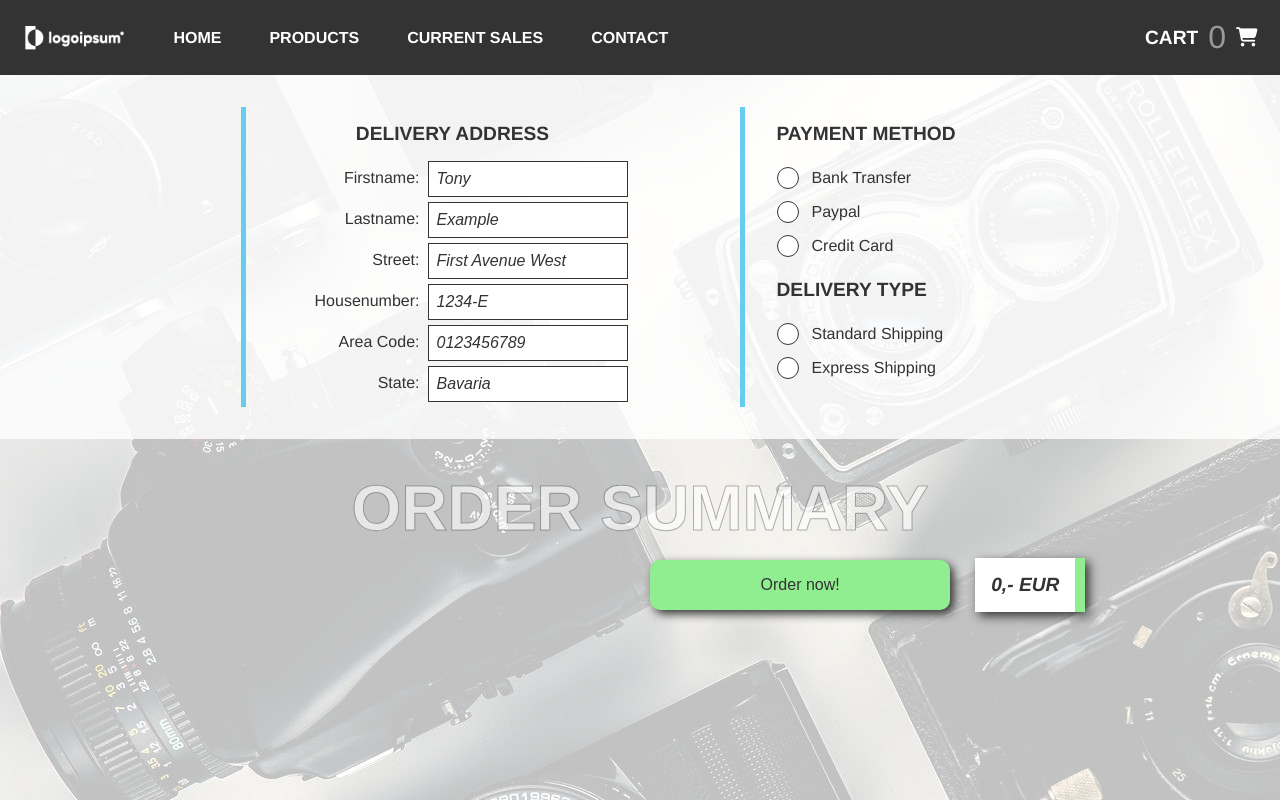
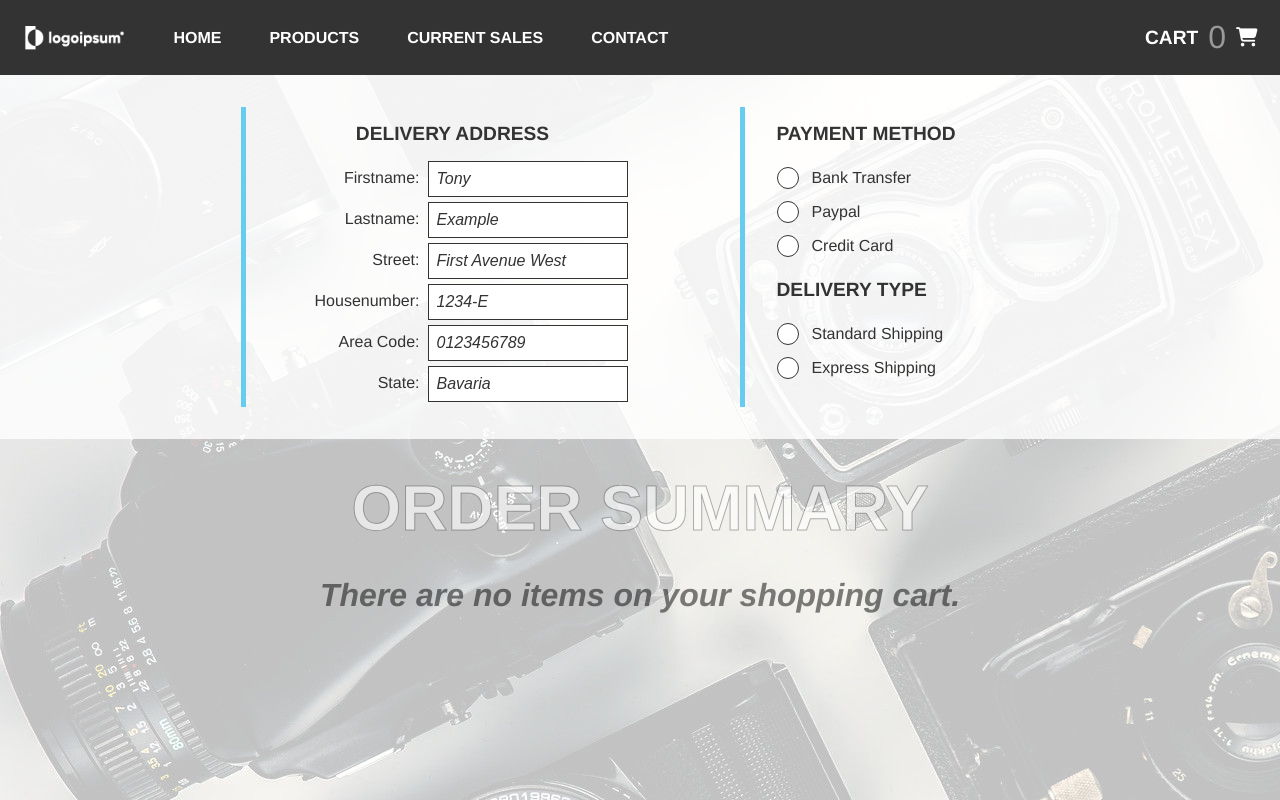
Before and after one commit to TapeMate/vue-php-store-prototype-frontend, a Vue app: page /card in a window 1280 px wide. Built offline with nearby package versions, Linux system fonts and the light colour scheme; the HTML template or start-up script is replaced by a standard one.

Commit message:
styling and logic changes.

```diff
--- a/public/css/main.css
+++ b/public/css/main.css
@@ -65,6 +65,7 @@
 .navbar-wrapper .navbar-main .navbar-secondary-container .username-intro .username {
   color: lightgreen;
   font-weight: bold;
+  text-transform: uppercase;
 }
 .navbar-wrapper .navbar-main .navbar-secondary-container a {
   color: #fff;
@@ -607,8 +608,20 @@ h2 {
   background: lightgreen;
   font-size: 1rem;
   border: none;
-  border-radius: 10px;
   box-shadow: 4px 4px 10px #333;
+  transition: 0.2s;
+}
+.shopping-card-container .lower-container .selected-products-container .price-container .btn-order:hover {
+  background: #bcf5bc;
+  border: 1px solid #333;
+  border-radius: 20px;
+}
+.shopping-card-container .lower-container .selected-products-container .empty-cart {
+  color: rgba(0, 0, 0, 0.5);
+  font-style: italic;
+  font-weight: bold;
+  font-size: 2rem;
+  padding: 2rem;
 }
 
 * {
--- a/src/assets/scss/partials/_navbar-main.scss
+++ b/src/assets/scss/partials/_navbar-main.scss
@@ -72,6 +72,7 @@
         .username {
           color: $clr-success;
           font-weight: bold;
+          text-transform: uppercase;
         }
       }
       a {
--- a/src/assets/scss/partials/_shopping-card.scss
+++ b/src/assets/scss/partials/_shopping-card.scss
@@ -124,7 +124,6 @@
   }
 
   .lower-container {
-    // margin-bottom: 50px;
     padding: 2rem;
     > img {
       z-index: -99;
@@ -149,7 +148,6 @@
       .product-container {
         background: $clr-secondary;
         display: flex;
-        // padding: 0.5rem;
         margin-bottom: 20px;
         border-top-left-radius: 75px;
         border-bottom-left-radius: 75px;
@@ -227,13 +225,6 @@
         height: 80px;
         padding: 0.6rem;
         color: $clr-primary;
-        // background: rgba($color: #fff, $alpha: 0.7);
-        // background: $clr-secondary;
-        // border-bottom: 5px solid $clr-success;
-        // border-right: 10px solid $clr-success;
-        // border-top-left-radius: 40px;
-        // border-bottom-left-radius: 40px;
-        // box-shadow: 4px 4px 10px $clr-primary;
         text-align: right;
 
         .total {
@@ -247,18 +238,29 @@
           border-right: 10px solid $clr-success;
         }
         .btn-order {
-          // height: 50px;
           width: 300px;
           padding: 1rem;
           margin-right: 25px;
-          // font-weight: bold;
           color: $clr-primary;
           background: $clr-success;
           font-size: 1rem;
           border: none;
-          border-radius: 10px;
           box-shadow: 4px 4px 10px $clr-primary;
+          transition: 0.2s;
+          &:hover {
+            background: lighten($clr-success, 10%);
+            border: 1px solid $clr-primary;
+            border-radius: 20px;
+          }
         }
+      }
+
+      .empty-cart {
+        color: rgba($color: #000000, $alpha: 0.5);
+        font-style: italic;
+        font-weight: bold;
+        font-size: 2rem;
+        padding: 2rem;
       }
     }
   }
--- a/src/components/ShoppingCard.vue
+++ b/src/components/ShoppingCard.vue
@@ -125,10 +125,13 @@
             >
           </div>
         </div>
-        <div class="price-container">
+        <div v-if="getShoppingCart.length > 0" class="price-container">
           <button class="btn-order">Order now!</button>
           <span class="total">{{ calcTotalPrice() }},- EUR</span>
         </div>
+        <p v-if="getShoppingCart == 0" class="empty-cart">
+          There are no items on your shopping cart.
+        </p>
       </div>
     </div>
   </div>
--- a/src/views/ShoppingCardView.vue
+++ b/src/views/ShoppingCardView.vue
@@ -1,5 +1,4 @@
 <template>
-  <!-- <h2>SHOPPING CART</h2> -->
   <ShoppingCard :cartItems="getShoppingCart" />
 </template>
 
@@ -17,9 +16,3 @@ export default {
   },
 };
 </script>
-
-<style scoped>
-h2 {
-  padding: 0.5rem;
-}
-</style>
```
Also changed, not shown: 1 other file (tests, documents, lock files or other folders).
